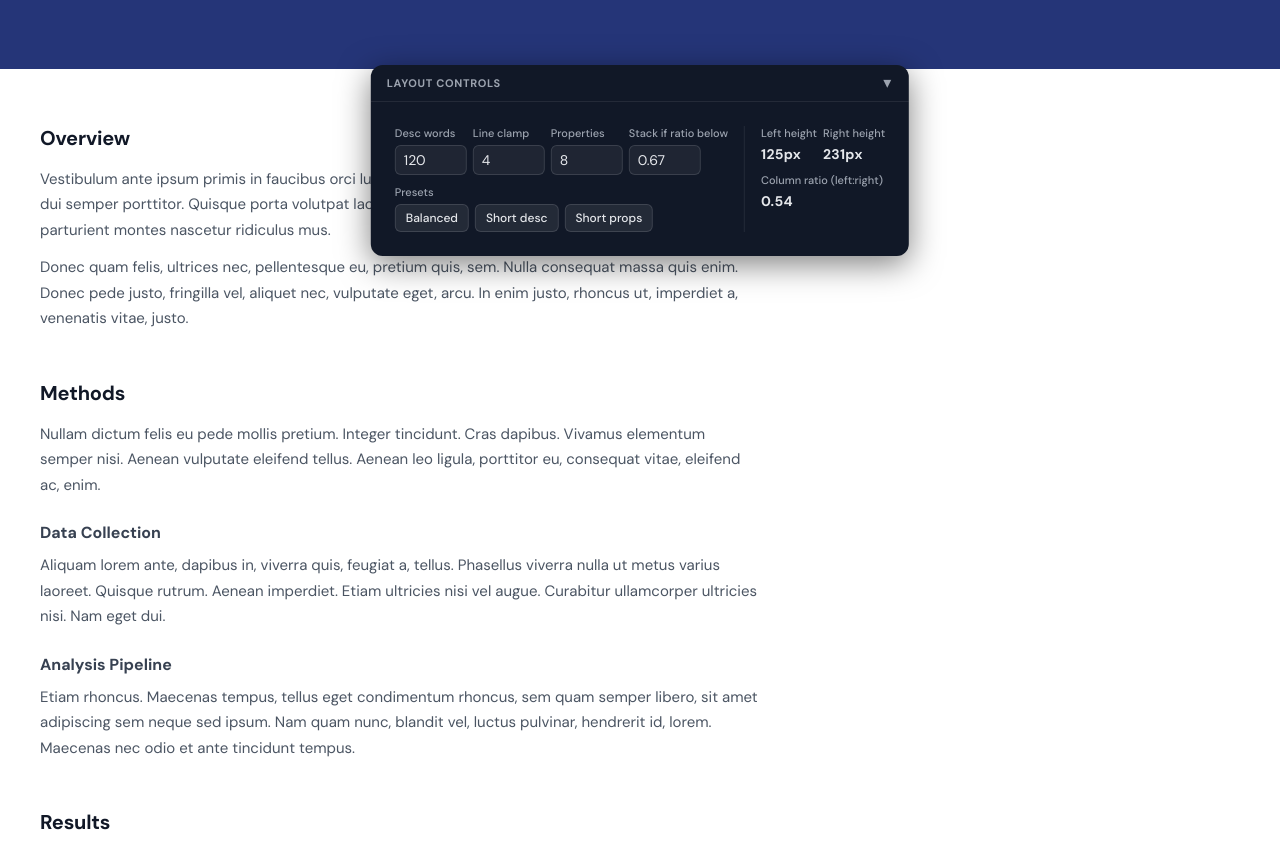
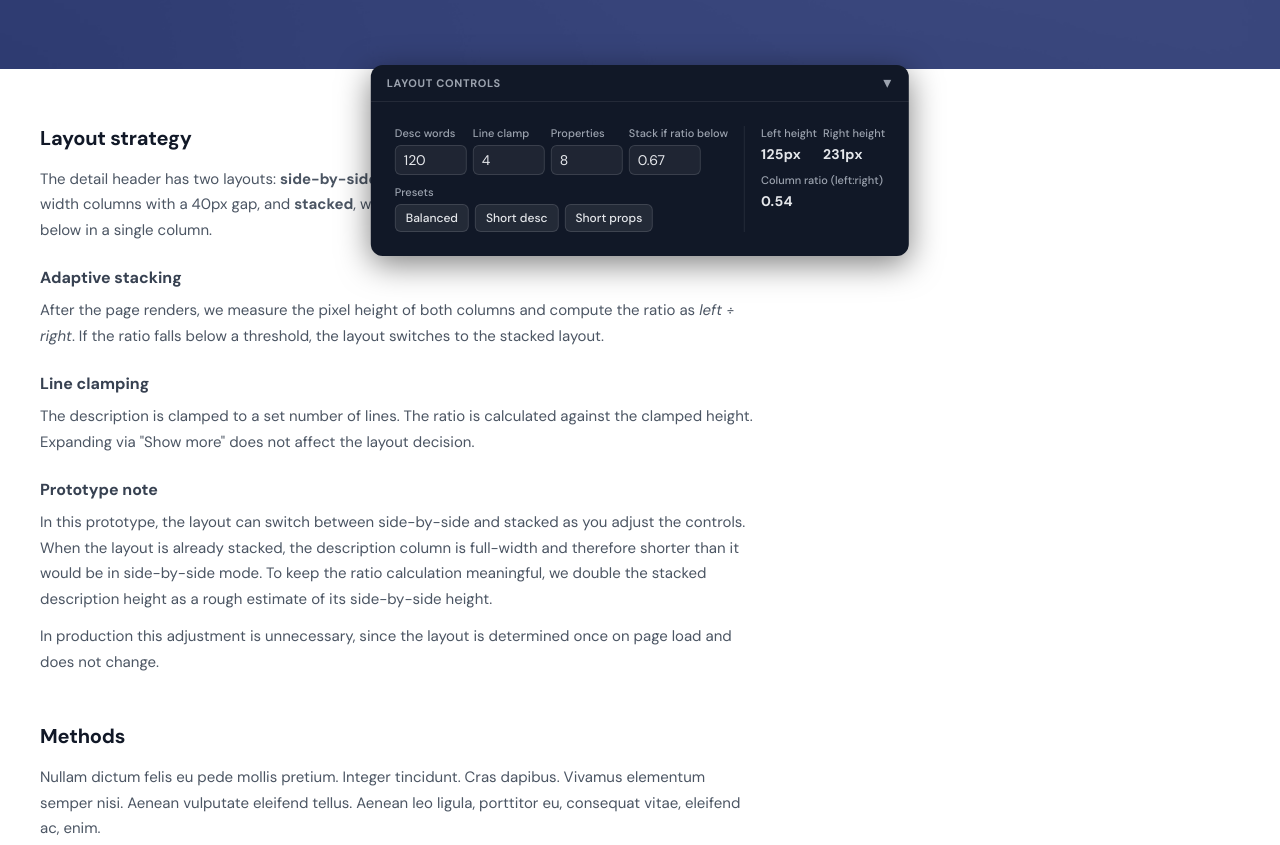
Before and after one commit to adamhindman/detail-page-columns, a website built with Vite: page index.html in a window 1280 px wide. Shown: the part 524-1369 px from the top of the page. Built offline with nearby package versions, Linux system fonts and the light colour scheme; files whose address does not match are found by name.

Commit message:
Update layout strategy copy and page body content
Co-Authored-By: Claude Sonnet 4.6 <noreply@anthropic.com>

```diff
--- a/index.html
+++ b/index.html
@@ -34,9 +34,15 @@
 
     <main class="page-body">
       <section class="page-body-section">
-        <h2>Overview</h2>
-        <p>Vestibulum ante ipsum primis in faucibus orci luctus et ultrices posuere cubilia curae. Proin vel ante a dui semper porttitor. Quisque porta volutpat lacinia. Erat vestibulum mattis augue penatibus magnis dis parturient montes nascetur ridiculus mus.</p>
-        <p>Donec quam felis, ultrices nec, pellentesque eu, pretium quis, sem. Nulla consequat massa quis enim. Donec pede justo, fringilla vel, aliquet nec, vulputate eget, arcu. In enim justo, rhoncus ut, imperdiet a, venenatis vitae, justo.</p>
+        <h2>Layout strategy</h2>
+        <p>The detail header has two layouts: <strong>side-by-side</strong>, where the description and properties sit in equal-width columns with a 40px gap, and <strong>stacked</strong>, where the description appears on top and the properties below in a single column.</p>
+        <h3>Adaptive stacking</h3>
+        <p>After the page renders, we measure the pixel height of both columns and compute the ratio as <em>left ÷ right</em>. If the ratio falls below a threshold, the layout switches to the stacked layout.</p>
+        <h3>Line clamping</h3>
+        <p>The description is clamped to a set number of lines. The ratio is calculated against the clamped height. Expanding via "Show more" does not affect the layout decision.</p>
+        <h3>Prototype note</h3>
+        <p>In this prototype, the layout can switch between side-by-side and stacked as you adjust the controls. When the layout is already stacked, the description column is full-width and therefore shorter than it would be in side-by-side mode. To keep the ratio calculation meaningful, we double the stacked description height as a rough estimate of its side-by-side height.</p>
+        <p>In production this adjustment is unnecessary, since the layout is determined once on page load and does not change.</p>
       </section>
       <section class="page-body-section">
         <h2>Methods</h2>
```
Also changed, not shown: images/header container.png (added).
